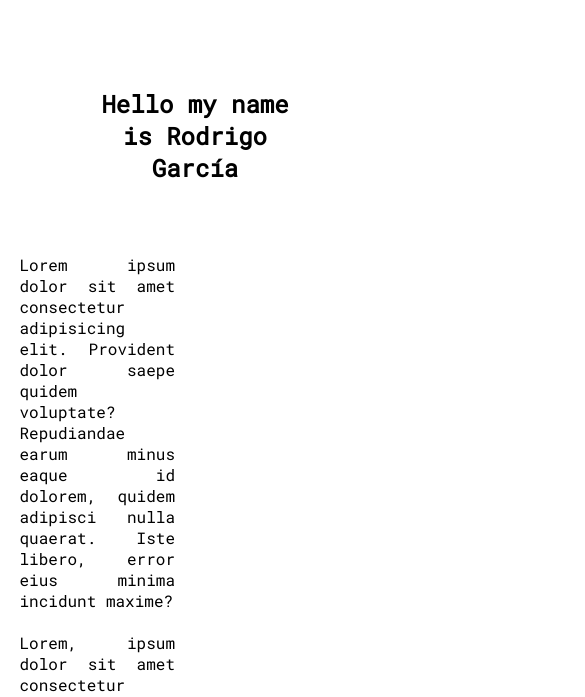
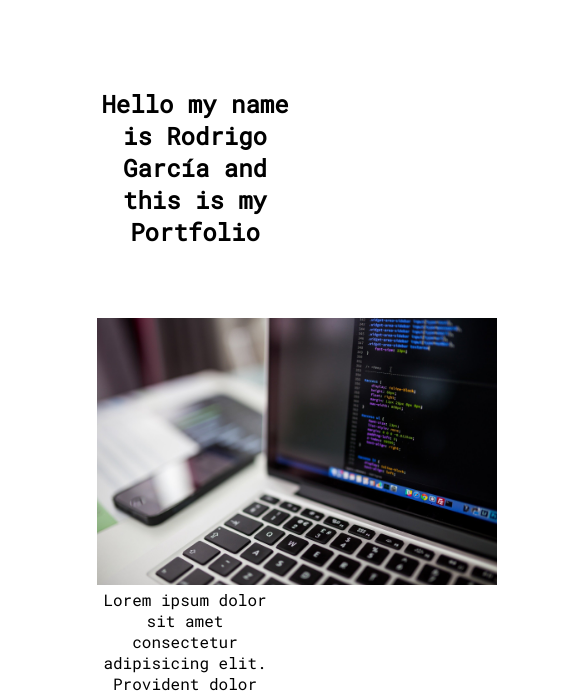
Before and after one commit to R-GarciaD/My-Portfolio, a plain HTML site: page index.html in a window 390 px wide. Shown: the part 146-843 px from the top of the page, 585 px wide, since content can reach past the window. Drawn offline with Linux system fonts and the light colour scheme.

Commit message:
Add responsive to image and about

```diff
--- a/Css/style.css
+++ b/Css/style.css
@@ -4,6 +4,7 @@ body {
     font-family: 'Roboto Mono', monospace;
 }
 
+/********** Header **********/
 .total-header {
     font-family: 'Roboto Mono', monospace;
     width: 90%;
@@ -50,8 +51,9 @@ body {
         text-align: center;
     }
 }
+/****************************/
 
-
+/********** About **********/
 .title-container {
     padding: 70px 20px;
     width: 50%;
@@ -76,4 +78,15 @@ body {
     text-align: right;
     margin-top: auto;
     margin-bottom: auto;
+    padding-right: 20px;
+
 }
+
+@media screen and (max-width: 950px) {
+    .about-container, .about-section, .image-section{
+        flex-wrap: wrap-reverse;
+        justify-content: center;
+        text-align: center;
+    }
+}
+/****************************/
--- a/index.html
+++ b/index.html
@@ -41,7 +41,7 @@
 
         <section class = "title-section">
 
-            <h1>Hello my name is Rodrigo García</h1>
+            <h1>Hello my name is Rodrigo García and this is my Portfolio</h1>
 
         </section>
 
```
